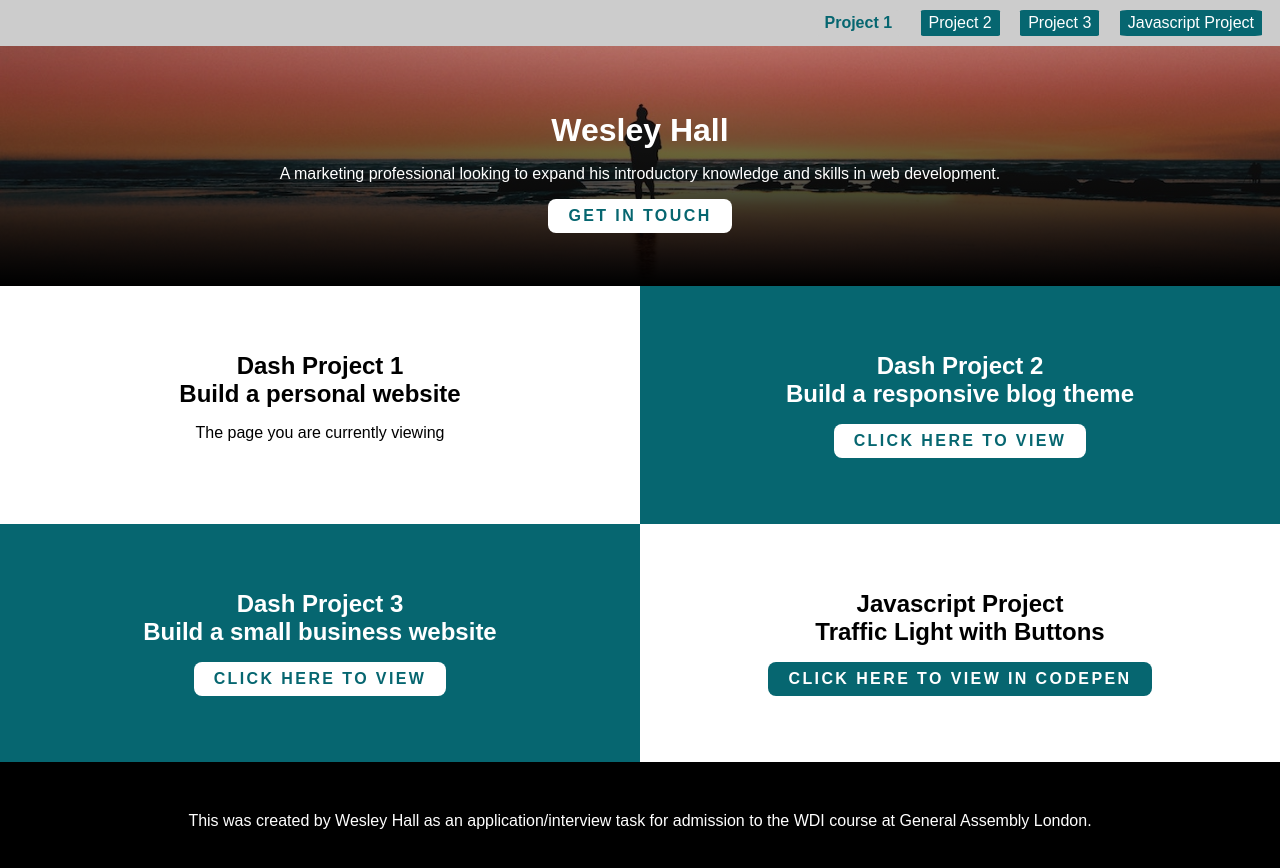
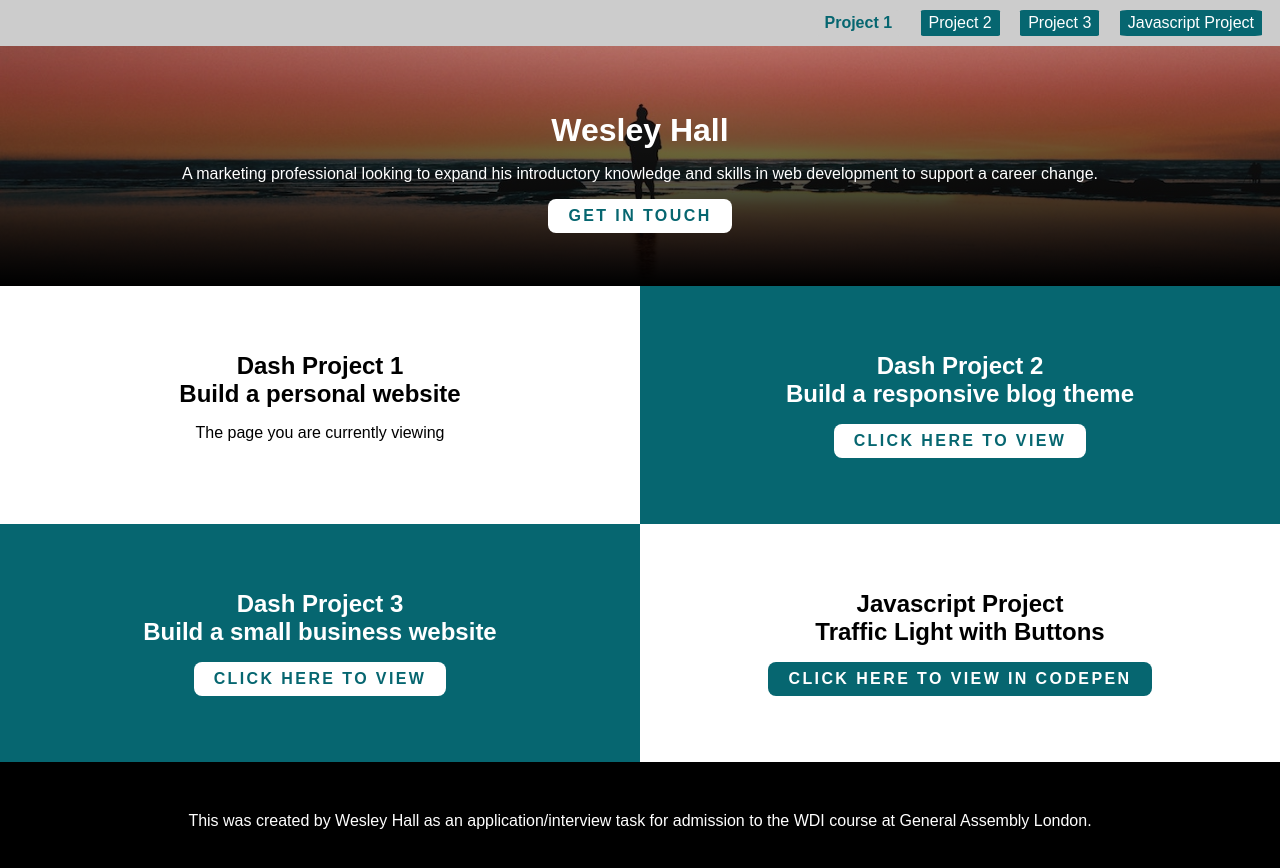
Before and after one commit to wesley-hall/wdi-application, a plain HTML site: page index.html in a window 1280 px wide. Drawn offline with Linux system fonts and the light colour scheme.

Commit message:
Add files via upload

```diff
--- a/index.html
+++ b/index.html
@@ -20,7 +20,7 @@
 					<div class="grid-content">
 						<div class="text-center text-white">
 							<h1>Wesley Hall</h1>
-							<p>A marketing professional looking to expand his introductory knowledge and skills in web development.</p>
+							<p>A marketing professional looking to expand his introductory knowledge and skills in web development to support a career change.</p>
 							<a href="mailto:hallwesley@outlook.com" class="btn btn-white">Get in touch</a>
 						</div>
 					</div>
```
